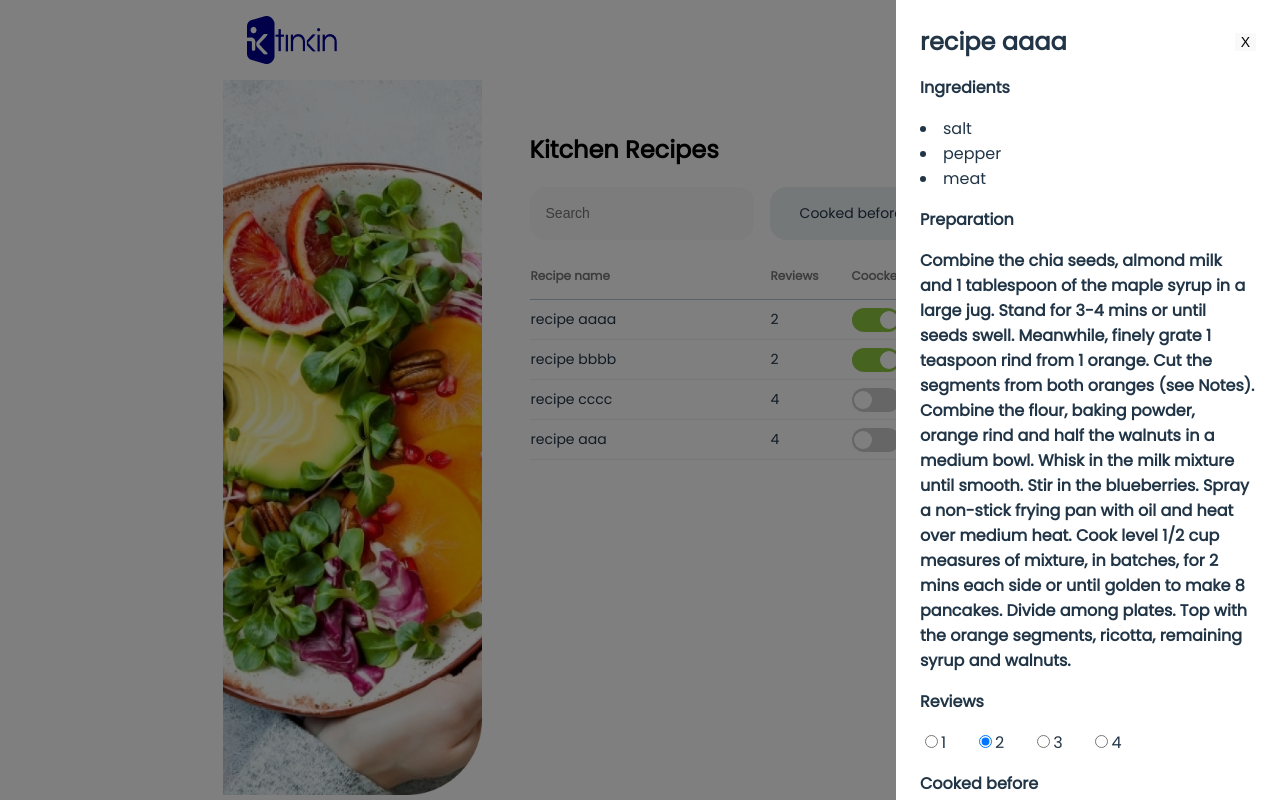
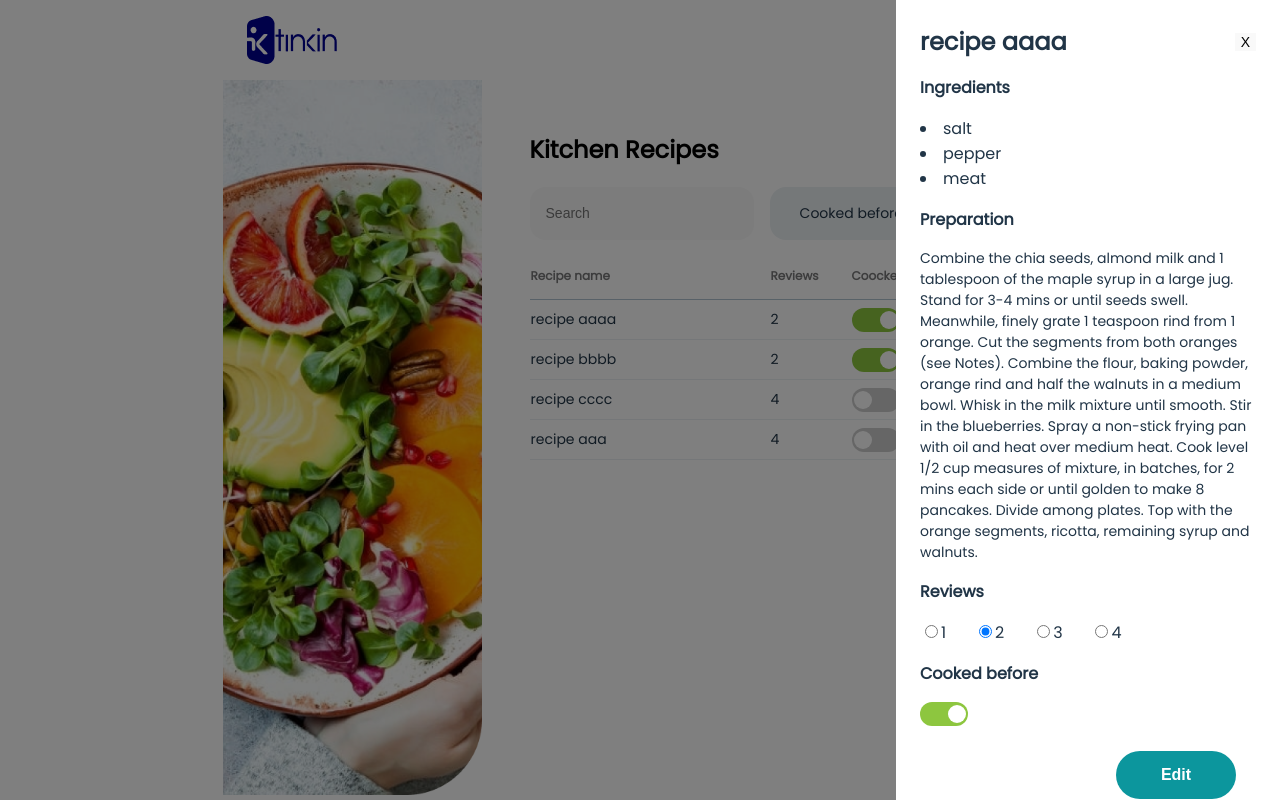
Before and after one commit to NicolasRios91/front-challenge, a React (Vite) app in the folder app/: page / in a window 1280 px wide. Both pictures are taken after a click on the element "recipe aaaa". Built offline with nearby package versions, Linux system fonts and the light colour scheme.

Commit message:
fix: font size of preparation field

```diff
--- a/app/src/components/common/styles.jsx
+++ b/app/src/components/common/styles.jsx
@@ -57,6 +57,8 @@ export const SlideActionButton = styled.button`
   color: ${(props) =>
     props.secondary ? `${props.theme.color.darkGreen}` : "#ffffff"};
   margin-right: ${(props) => props.theme.space.l};
+  font-size: ${(props) => props.theme.size.m};
+  font-weight: ${(props) => props.theme.weight[600]};
 
   :hover {
     cursor: pointer;
--- a/app/src/views/modals/show-recipe/index.jsx
+++ b/app/src/views/modals/show-recipe/index.jsx
@@ -69,7 +69,7 @@ export const ShowRecipeSlide = () => {
         {ingredients.length > 1 &&
           ingredients?.map((element) => <li>{element}</li>)}
         <p>Preparation</p>
-        <p>{preparation}</p>
+        <p style={{ fontWeight: "400", fontSize: "14px" }}>{preparation}</p>
         <p>Reviews</p>
         <div
           style={{
```
